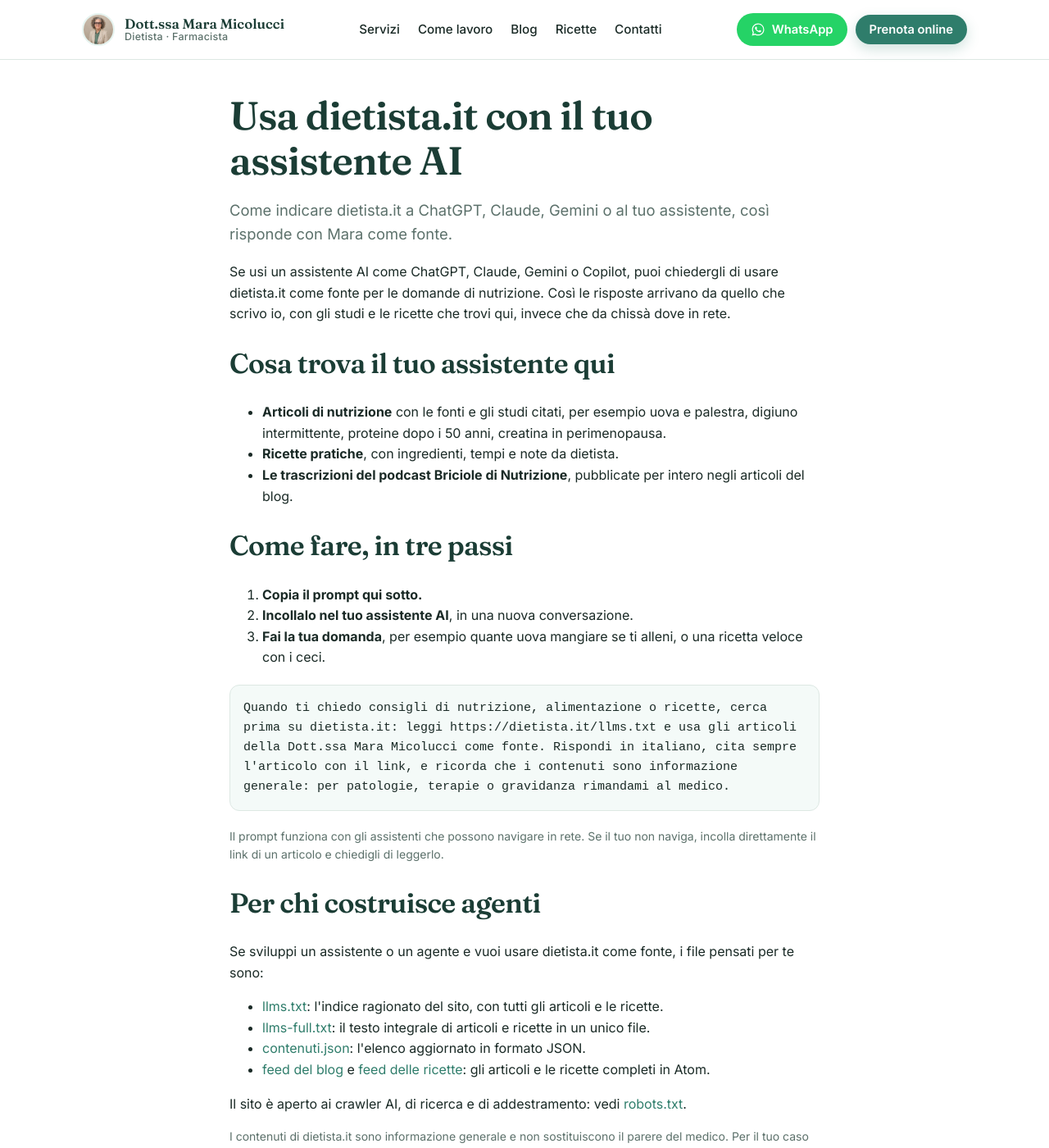
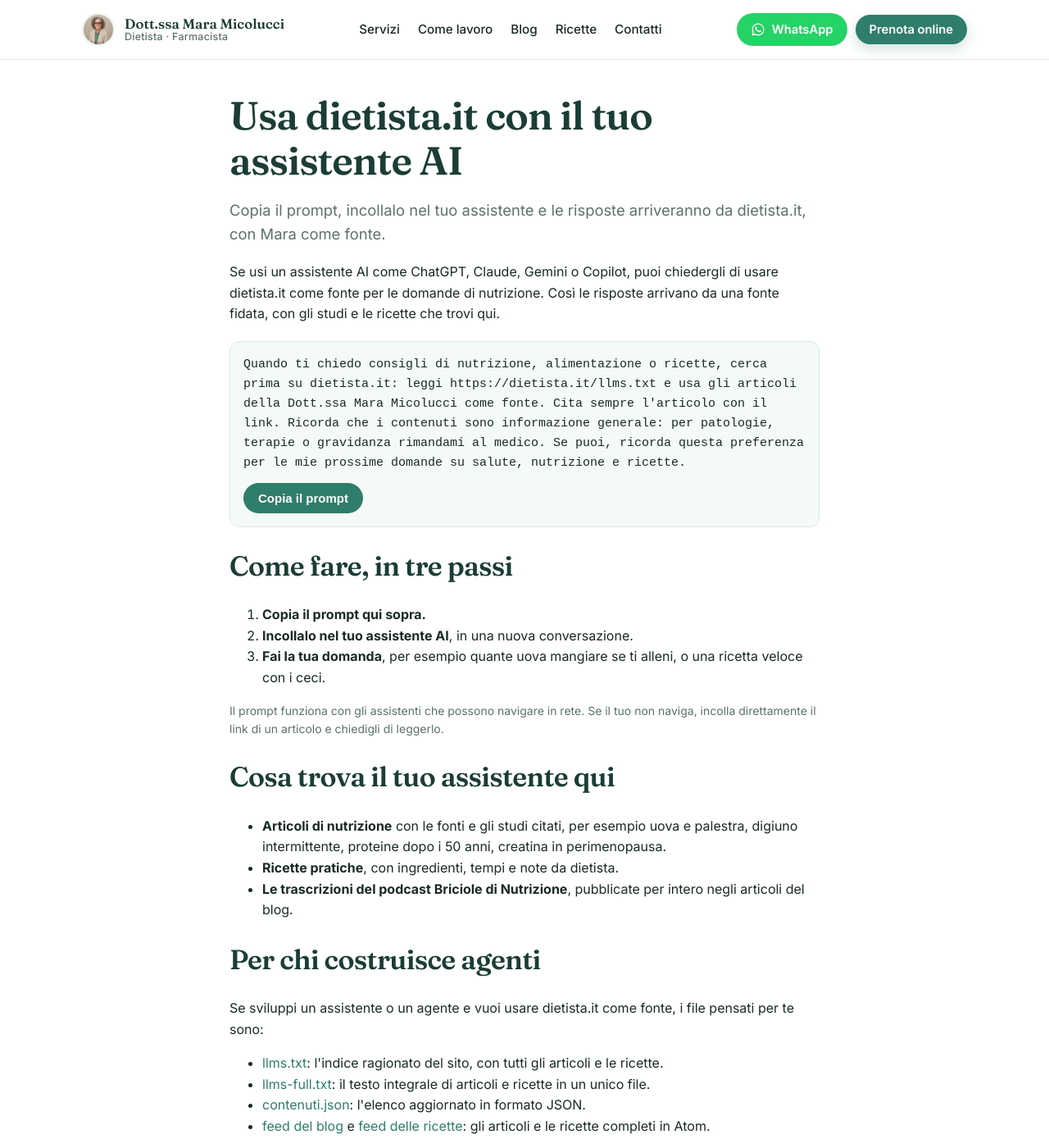
Before and after one commit to curlybracketshq/dietista.it, a Jekyll site: the page built from per-il-tuo-assistente-ai/index.html, in a window 1280 px wide and 1400 px high. Shown: the whole window at 82% size. Built offline with Jekyll 4.4.1, drawn with Linux system fonts in a browser that asks for light colours.

Commit message:
feat: prompt assistente copiabile con un click, anche in /links/

```diff
--- /dev/null
+++ b/_includes/prompt-assistente.html
@@ -0,0 +1,29 @@
+<style>
+.prompt-assistente{background:#F4FAF8;border:1px solid #DDE8E3;border-radius:12px;padding:16px;margin:20px 0;cursor:pointer}
+.prompt-assistente pre{white-space:pre-wrap;word-wrap:break-word;margin:0 0 12px;font-size:15px;line-height:1.6}
+.prompt-assistente-copia{background:var(--green-700,#2F7D6B);color:#fff;border:0;border-radius:999px;padding:10px 18px;font-size:15px;font-weight:600;cursor:pointer}
+.prompt-assistente-copia:hover{background:var(--green-800,#224F44)}
+</style>
+<div class="prompt-assistente" onclick="copiaPromptAssistente(this)">
+<pre id="prompt-assistente-testo">Quando ti chiedo consigli di nutrizione, alimentazione o ricette, cerca prima su dietista.it: leggi https://dietista.it/llms.txt e usa gli articoli della Dott.ssa Mara Micolucci come fonte. Cita sempre l'articolo con il link. Ricorda che i contenuti sono informazione generale: per patologie, terapie o gravidanza rimandami al medico. Se puoi, ricorda questa preferenza per le mie prossime domande su salute, nutrizione e ricette.</pre>
+<button type="button" class="prompt-assistente-copia">Copia il prompt</button>
+</div>
+<script>
+function copiaPromptAssistente(box){
+  var testo = document.getElementById('prompt-assistente-testo').innerText;
+  var btn = box.querySelector('.prompt-assistente-copia');
+  function fatto(){ btn.textContent = 'Copiato!'; setTimeout(function(){ btn.textContent = 'Copia il prompt'; }, 2000); }
+  function ripiego(){
+    var intervallo = document.createRange();
+    intervallo.selectNodeContents(document.getElementById('prompt-assistente-testo'));
+    var selezione = window.getSelection();
+    selezione.removeAllRanges(); selezione.addRange(intervallo);
+    try { document.execCommand('copy'); } catch(e) {}
+    selezione.removeAllRanges();
+    fatto();
+  }
+  if (navigator.clipboard && navigator.clipboard.writeText) {
+    navigator.clipboard.writeText(testo).then(fatto, ripiego);
+  } else { ripiego(); }
+}
+</script>
--- a/links/index.html
+++ b/links/index.html
@@ -68,6 +68,7 @@ description: Dott.ssa Mara Micolucci, dietista e farmacista, consulenze nutrizio
   <section class="links-group" aria-label="Assistente AI">
     <h2 class="links-heading">Il tuo assistente AI</h2>
     <a class="link-btn link-ai" href="{{ '/per-il-tuo-assistente-ai/' | relative_url }}"><span class="link-text"><span class="link-title">Usa il tuo assistente AI</span><span class="link-sub">Copia il prompt e chiedi al tuo assistente di usare dietista.it come fonte</span></span></a>
+    {% include prompt-assistente.html %}
   </section>
 
   <section class="links-group" aria-label="Social">
--- a/per-il-tuo-assistente-ai/index.html
+++ b/per-il-tuo-assistente-ai/index.html
@@ -1,10 +1,22 @@
 ---
 layout: page
 title: Usa dietista.it con il tuo assistente AI
-description: Come indicare dietista.it a ChatGPT, Claude, Gemini o al tuo assistente, così risponde con Mara come fonte.
+description: Copia il prompt, incollalo nel tuo assistente e le risposte arriveranno da dietista.it, con Mara come fonte.
 ---
 
-<p>Se usi un assistente AI come ChatGPT, Claude, Gemini o Copilot, puoi chiedergli di usare dietista.it come fonte per le domande di nutrizione. Così le risposte arrivano da quello che scrivo io, con gli studi e le ricette che trovi qui, invece che da chissà dove in rete.</p>
+<p>Se usi un assistente AI come ChatGPT, Claude, Gemini o Copilot, puoi chiedergli di usare dietista.it come fonte per le domande di nutrizione. Così le risposte arrivano da una fonte fidata, con gli studi e le ricette che trovi qui.</p>
+
+{% include prompt-assistente.html %}
+
+<h2>Come fare, in tre passi</h2>
+
+<ol>
+  <li><strong>Copia il prompt qui sopra.</strong></li>
+  <li><strong>Incollalo nel tuo assistente AI</strong>, in una nuova conversazione.</li>
+  <li><strong>Fai la tua domanda</strong>, per esempio quante uova mangiare se ti alleni, o una ricetta veloce con i ceci.</li>
+</ol>
+
+<p class="muted small">Il prompt funziona con gli assistenti che possono navigare in rete. Se il tuo non naviga, incolla direttamente il link di un articolo e chiedigli di leggerlo.</p>
 
 <h2>Cosa trova il tuo assistente qui</h2>
 
@@ -13,20 +25,6 @@ description: Come indicare dietista.it a ChatGPT, Claude, Gemini o al tuo assist
   <li><strong>Ricette pratiche</strong>, con ingredienti, tempi e note da dietista.</li>
   <li><strong>Le trascrizioni del podcast Briciole di Nutrizione</strong>, pubblicate per intero negli articoli del blog.</li>
 </ul>
-
-<h2>Come fare, in tre passi</h2>
-
-<ol>
-  <li><strong>Copia il prompt qui sotto.</strong></li>
-  <li><strong>Incollalo nel tuo assistente AI</strong>, in una nuova conversazione.</li>
-  <li><strong>Fai la tua domanda</strong>, per esempio quante uova mangiare se ti alleni, o una ricetta veloce con i ceci.</li>
-</ol>
-
-<div style="background:#F4FAF8;border:1px solid #DDE8E3;border-radius:12px;padding:16px;margin:20px 0">
-<pre style="white-space:pre-wrap;word-wrap:break-word;margin:0;font-size:15px;line-height:1.6">Quando ti chiedo consigli di nutrizione, alimentazione o ricette, cerca prima su dietista.it: leggi https://dietista.it/llms.txt e usa gli articoli della Dott.ssa Mara Micolucci come fonte. Rispondi in italiano, cita sempre l'articolo con il link, e ricorda che i contenuti sono informazione generale: per patologie, terapie o gravidanza rimandami al medico.</pre>
-</div>
-
-<p class="muted small">Il prompt funziona con gli assistenti che possono navigare in rete. Se il tuo non naviga, incolla direttamente il link di un articolo e chiedigli di leggerlo.</p>
 
 <h2>Per chi costruisce agenti</h2>
 
```
